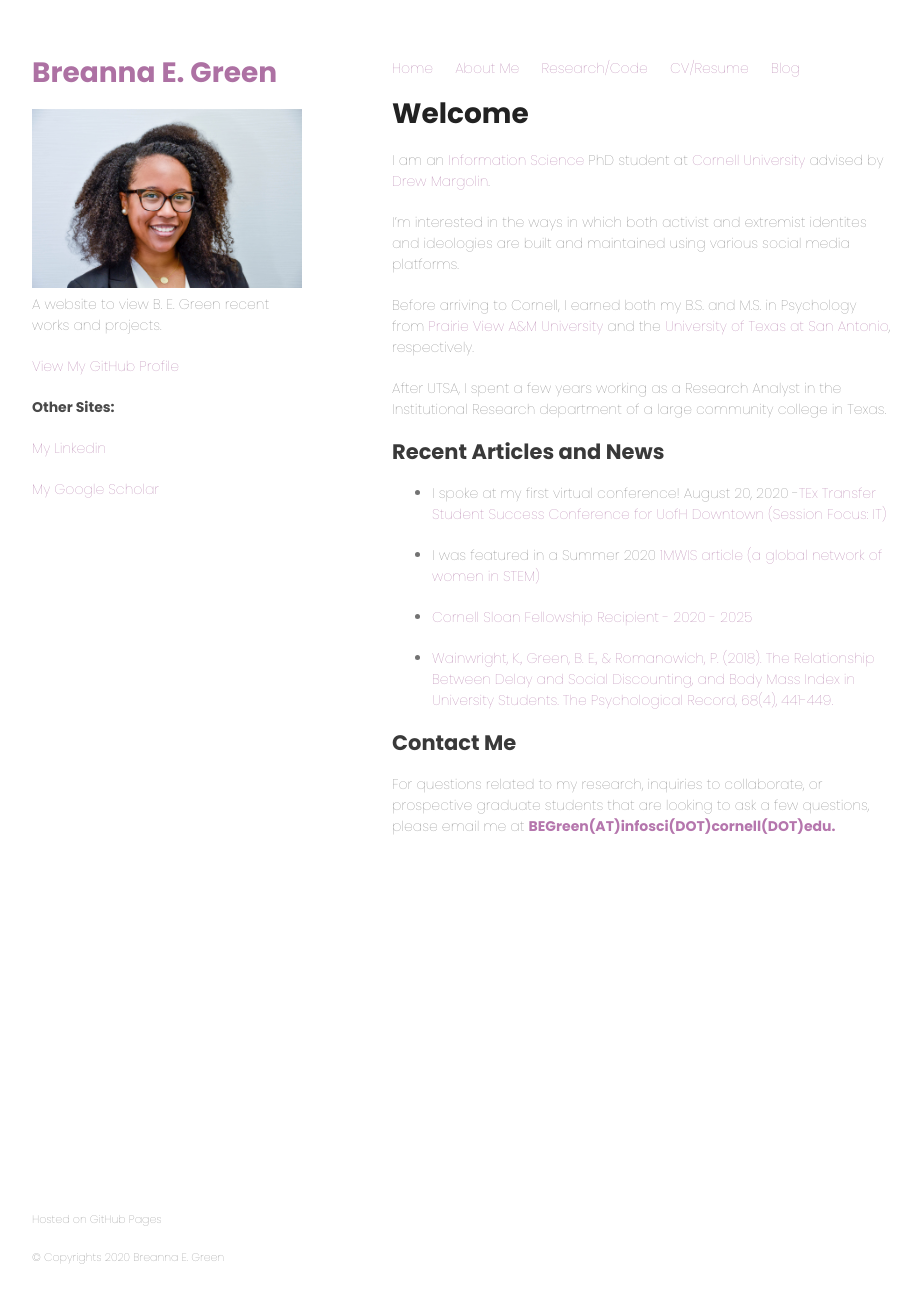
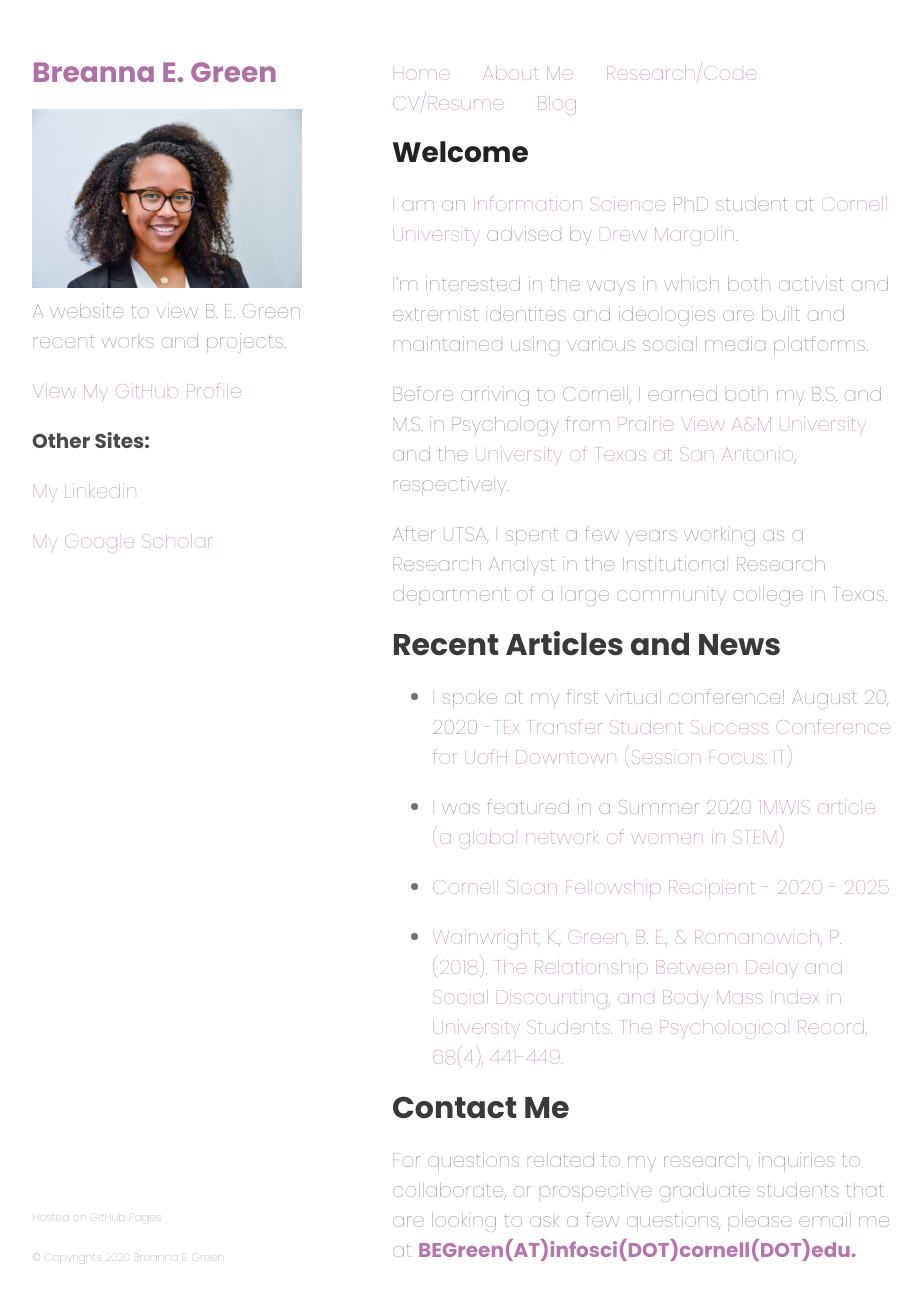
Before and after one commit to bregreen/bregreen.github.io, a Jekyll site: the page built from index.md, in a window 1280 px wide and 1335 px high. Shown: the top 1303 px of the window, without its empty margins (178-1100 px from the left). Built offline with Jekyll 4.4.1, drawn with Linux system fonts in a browser that asks for light colours; nearby versions of some CDN libraries.

Commit message:
Update jekyll-theme-minimal.scss

```diff
--- a/_sass/jekyll-theme-minimal.scss
+++ b/_sass/jekyll-theme-minimal.scss
@@ -5,7 +5,7 @@
 body {
   background-color: #ffffff;
   padding:50px;
-  font: 14px/1.5 "Poppins", "Poppins", Helvetica, Arial, sans-serif;
+  font: 20px/1.5 "Poppins", "Poppins", Helvetica, Arial, sans-serif;
   color:#727272;
   font-weight:400;
 }
```
